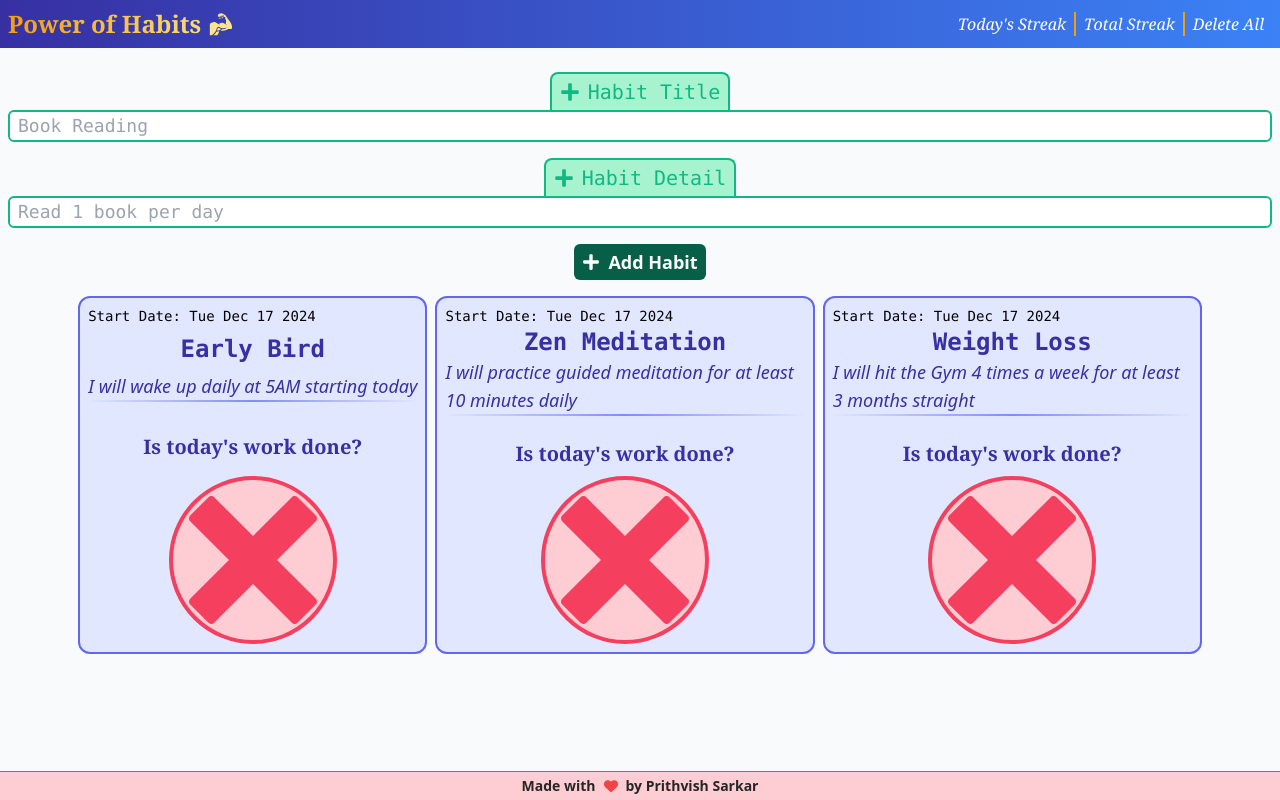
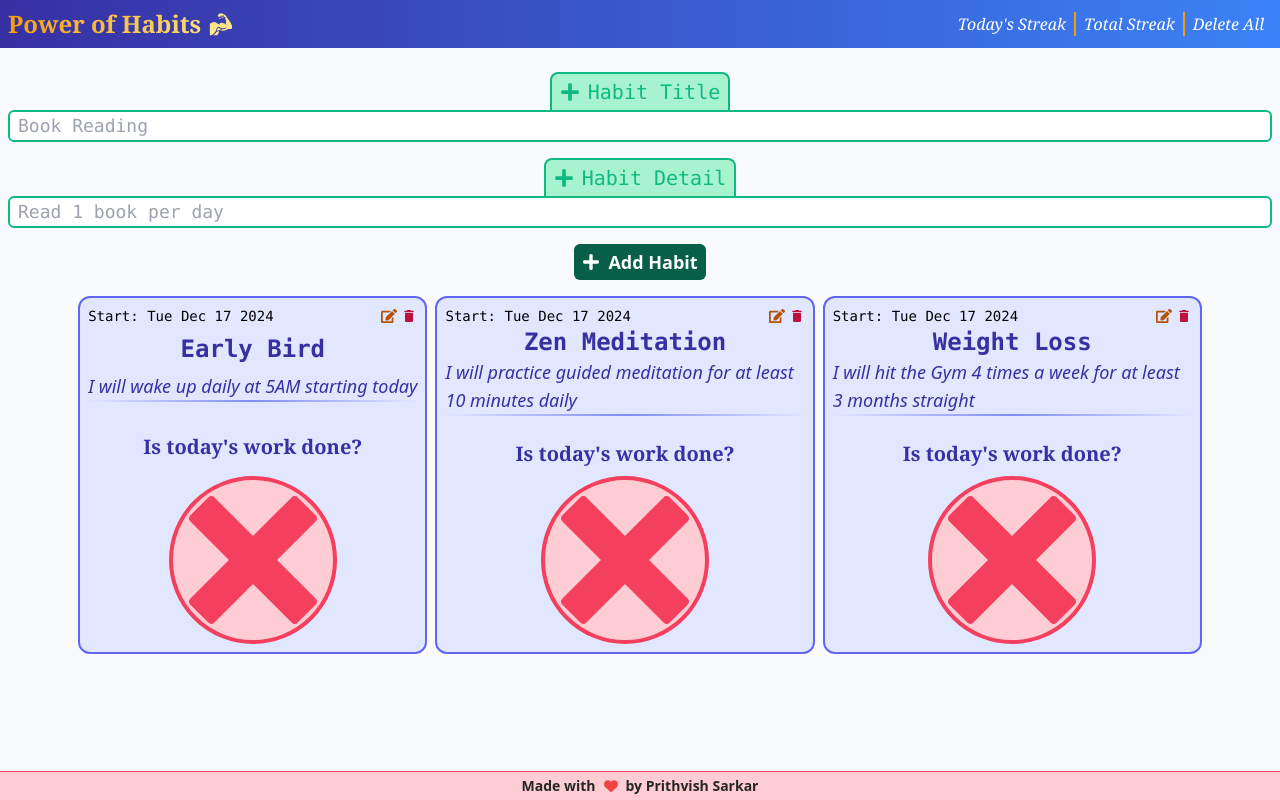
Before and after one commit to PrithvishSarkar/habitTracker, a React (Vite) app: page / in a window 1280 px wide. Built offline with nearby package versions, Linux system fonts and the light colour scheme.

Commit message:
feat:Added Edit and Delete feature for each Habit and included comments

```diff
--- a/components/AlertModal.tsx
+++ b/components/AlertModal.tsx
@@ -4,7 +4,7 @@ import "../src/tailwind.css";
 // This Modal is invoked in App.tsx for 3 seconds
 function AlertModal() {
   return (
-    <section className="fixed min-w-full min-h-[100vh] bg-transparent backdrop-blur-sm">
+    <section className="fixed min-w-full min-h-[100vh] bg-transparent backdrop-blur-md">
       <div
         className="absolute min-w-[90%] md:min-w-[50%] top-[50%] left-[50%]
         translate-x-[-50%] translate-y-[-50%] bg-red-400 border-none rounded-2xl p-4
--- a/components/DeleteDataModal.tsx
+++ b/components/DeleteDataModal.tsx
@@ -13,7 +13,7 @@ function DeleteDataModal({
   return (
     <section
       className={
-        "min-w-full min-h-[100vh] bg-transparent z-10 backdrop-blur-sm fixed"
+        "min-w-full min-h-[100vh] bg-transparent z-10 backdrop-blur-md fixed"
       }
     >
       <div
--- a/components/TodayStreak.tsx
+++ b/components/TodayStreak.tsx
@@ -24,12 +24,18 @@ type DisplayInfoType = {
     >
   >;
   updateShowAlertModal: Dispatch<SetStateAction<boolean>>;
+  updateShowEditModal: Dispatch<SetStateAction<{show: boolean, index: number}>>;
 };
 
+// displayInfo -> Actual Array that contains the habit information
+// updateDisplayInfo -> same as 'setDisplayInfo' -> Updates 'todayStreakCardInfo' Array
+// updateShowAlertModal -> Updates the Boolean to either 'true' or 'false'
+// updateShowEditModal -> Updates whether to show the Edit Modal or not
 function TodayStreak({
   displayInfo,
   updateDisplayInfo,
   updateShowAlertModal,
+  updateShowEditModal,
 }: DisplayInfoType) {
   // The 'habitTitle' contains the value of Habit Title Input
   const [habitTitle, setHabitTitle] = useState<string>("");
@@ -82,6 +88,19 @@ function TodayStreak({
         }
         return ele;
       })
+    );
+  };
+
+  // This function shows an Edit Modal when the user clicks on 'Edit' button icon
+  // This function provides the index of the selected Streak Card to be edited
+  const handleEdit = (i: number) => {
+    updateShowEditModal({show: true, index: i});
+  };
+
+  // This function deletes the Streak Card as per its index
+  const handleDelete = (i: number) => {
+    updateDisplayInfo((previousArray) =>
+      previousArray.filter((_, index) => (i !== index))
     );
   };
 
@@ -162,6 +181,8 @@ function TodayStreak({
                 habitTitle={cardInfo.title}
                 habitDetail={cardInfo.detail}
                 onClick={() => handleClick(index)}
+                onEdit={() => handleEdit(index)}
+                onDelete={() => handleDelete(index)}
               />
             </li>
           )
--- a/components/TodayStreakCard.tsx
+++ b/components/TodayStreakCard.tsx
@@ -1,6 +1,9 @@
+import React from "react";
 import "../src/tailwind.css";
 import { ImCross } from "react-icons/im";
 import { MdOutlineDone } from "react-icons/md";
+import { MdDelete } from "react-icons/md";
+import { FaEdit } from "react-icons/fa";
 
 // Defining the Prop Type of 'TodayStreakCard' Component
 interface HabitInput {
@@ -9,25 +12,45 @@ interface HabitInput {
   habitTitle: string;
   habitDetail: string;
   onClick: (event: React.MouseEvent<HTMLButtonElement>) => void;
+  onEdit: (event: React.MouseEvent<HTMLButtonElement>) => void;
+  onDelete: (event: React.MouseEvent<HTMLButtonElement>) => void;
 }
 
 // This is the Card used inside 'TodayStreak.tsx' and is invoked as List Item
 // date, isDone, habitTitle and habitDetail are present in Habit Info Array elements
 // onClick -> Toggles between 'true' and 'false' -> Work Done or not
+// onDelete -> Deletes the particular item
+// onEdit -> Edits the particular Streak Card Habit Title and Detail
 function TodayStreakCard({
   date,
   isDone,
   habitTitle,
   habitDetail,
   onClick,
+  onEdit,
+  onDelete,
 }: HabitInput) {
   return (
     <div
       className="p-2 border-2 border-indigo-500 rounded-xl bg-indigo-100
     max-w-full min-h-full flex flex-col items-center justify-between"
     >
-      <span className="text-sm font-extralight font-mono self-start">
-        Start Date: {date}
+      <span className="min-w-full flex flex-row items-center justify-between">
+        <span className="font-mono text-sm">Start: {date}</span>
+        <span className="flex flex-row gap-1 items-center justify-between">
+          <button
+            onClick={onEdit}
+            className="bg-transparent border-none outline-0 cursor-pointer"
+          >
+            <FaEdit color="#b45309" />
+          </button>
+          <button
+            onClick={onDelete}
+            className="bg-transparent border-none outline-0 cursor-pointer"
+          >
+            <MdDelete color="#be123c" />
+          </button>
+        </span>
       </span>
       <span className="text-center text-2xl font-mono font-bold text-indigo-800">
         {habitTitle}
```
